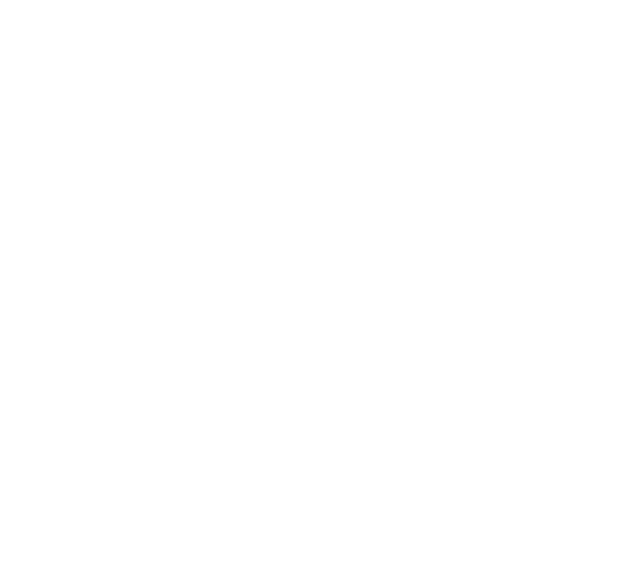
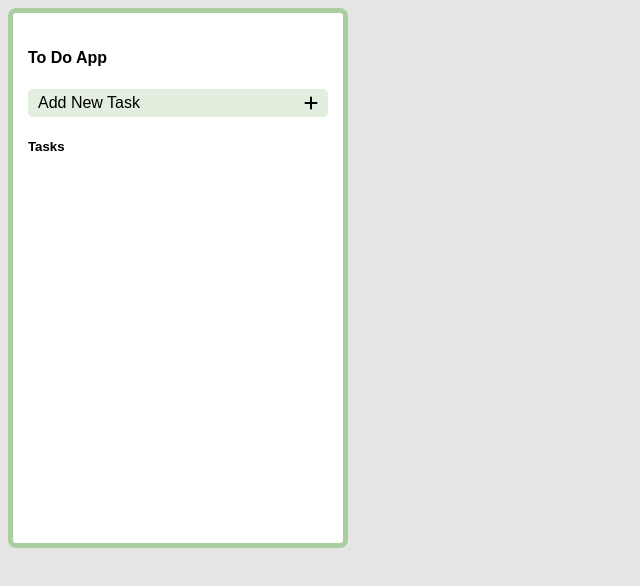
Before and after one commit to Jaynob-Binte-Sayed/To-Do-App, a plain HTML site: page index.html in a window 1280 px wide. Shown: the whole page, without its empty margins (0-640 px from the left). Drawn offline with Linux system fonts and the light colour scheme.

Commit message:
html code updated

```diff
--- a/index.html
+++ b/index.html
@@ -5,11 +5,21 @@
     <meta http-equiv="X-UA-Compatible" content="IE=edge">
     <meta name="viewport" content="width=device-width, initial-scale=1.0">
     <title>ToDo App</title>
+    <link rel="stylesheet" href="https://cdnjs.cloudflare.com/ajax/libs/font-awesome/6.3.0/css/all.min.css">
+    <link rel="stylesheet" href="style.css">
 </head>
 <body>
     <div class="app">
+        <h4>To Do App</h4>
+        <div id="addNew">
+            <span>Add New Task</span>
+            <i class="fa-solid fa-plus"></i>
+        </div>
+        <h5>Tasks</h5>
 
     </div>
 
+    <script src="main.js"></script>
+
 </body>
 </html>
--- a/style.css
+++ b/style.css
@@ -0,0 +1,23 @@
+body {
+    font-family: sans-serif;
+    background-color: #e5e5e5;
+}
+
+.app {
+    width: 300px;
+    height: 500px;
+    border: 5px solid #abcea1;
+    border-radius: 8px;
+    padding: 15px;
+    background-color: #fff;
+}
+
+#addNew {
+    background-color: rgba(171, 206, 161, 0.35);
+    display: flex;
+    align-items: center;
+    justify-content: space-between;
+    padding: 5px 10px;
+    border-radius: 5px;
+    cursor: pointer;
+}
```
